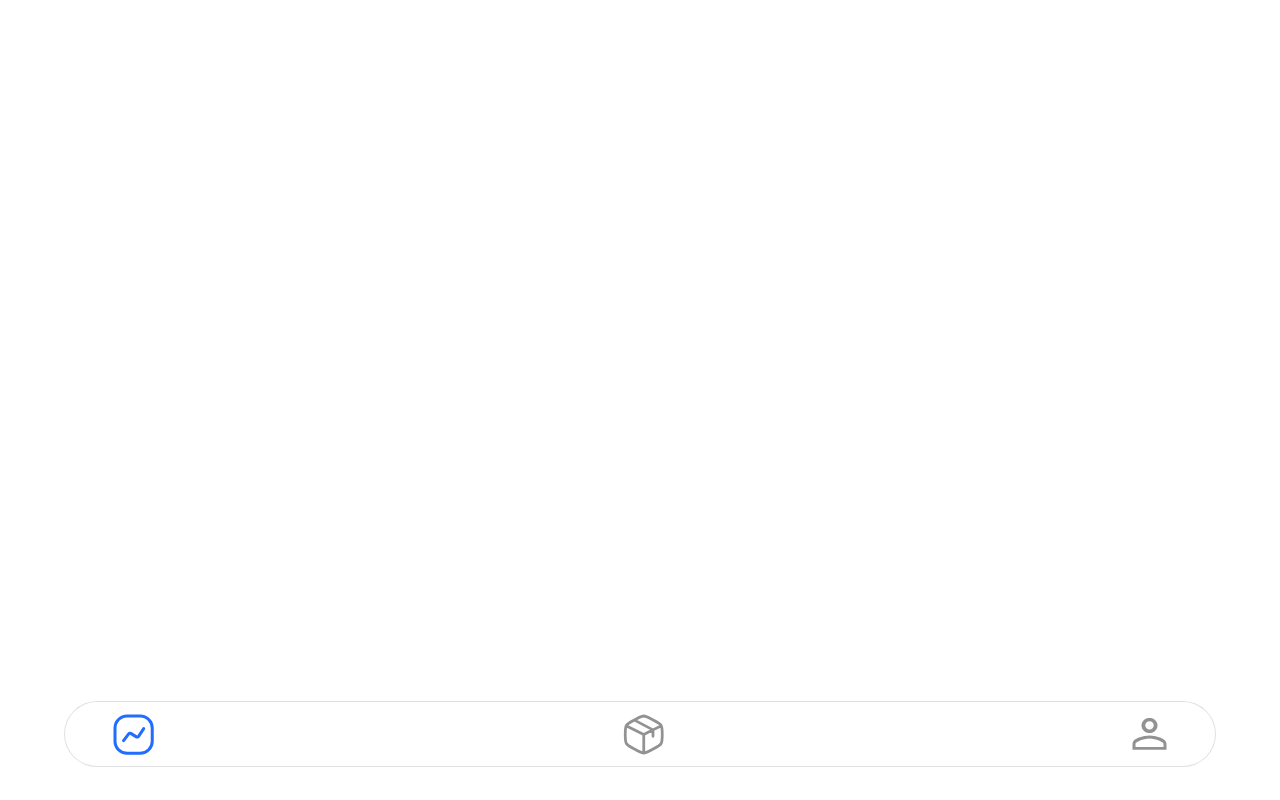
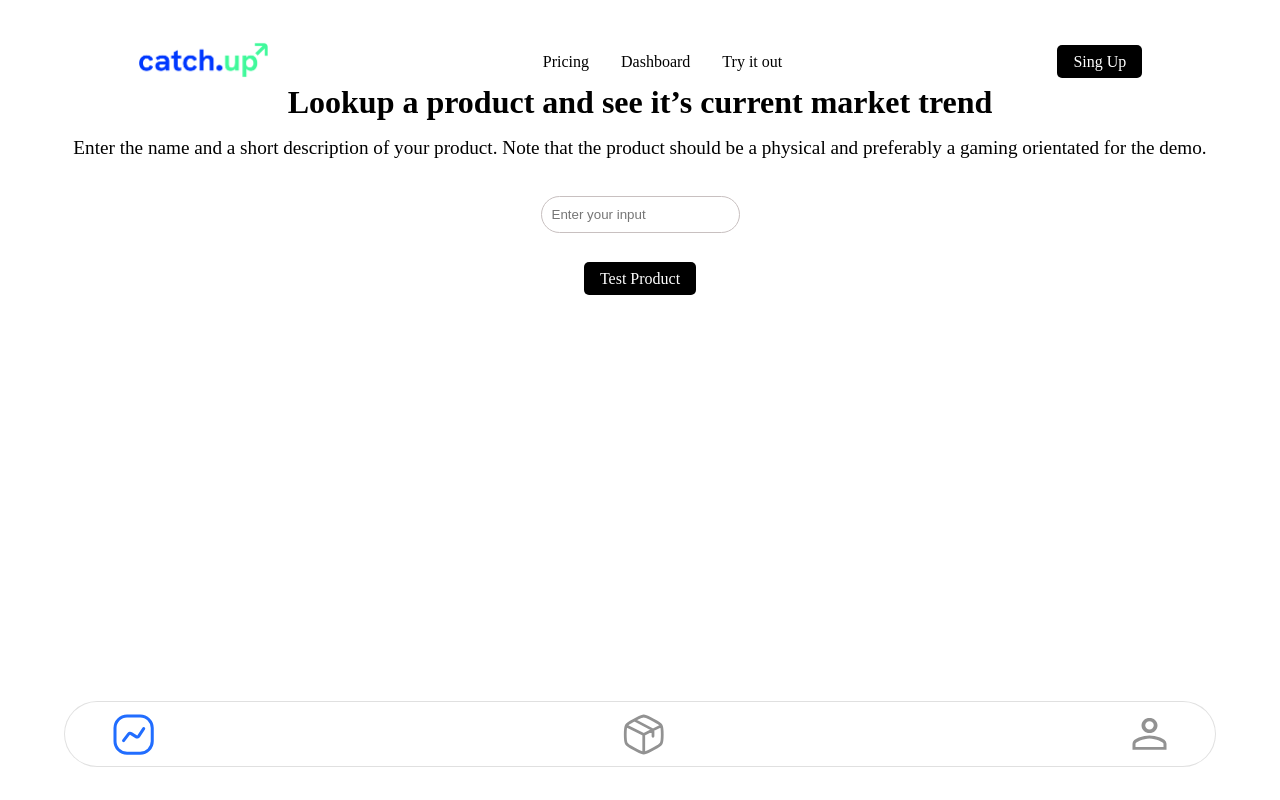
Before and after one commit to DROP-TABLE-Participants/catch-up, a Vue app in the folder client/: page /test in a window 1280 px wide. Before the commit this address had no page. Built offline with nearby package versions, Linux system fonts and the light colour scheme.

Commit message:
Add landing

```diff
--- /dev/null
+++ b/client/src/views/LandingView.vue
@@ -0,0 +1,117 @@
+<template>
+    <div class="navbar">
+      <div class="navbar__logo">
+        <img src="../assets/logo.png" alt="logo" />
+      </div>
+      <div class="navbar__links">
+        <router-link to="/pricing">Pricing</router-link>
+        <router-link to="/dashboard">Dashboard</router-link>
+        <router-link to="/test">Try it out</router-link>
+      </div>
+      <div class="navbar__button">
+        <router-link to="/login">Login</router-link>
+      </div>
+    </div>
+    <div class="content">
+      <div class="content__text">
+        <p class="heading">Adapt your business to the market trends</p>
+        <p class="description">Stay updated on the current market trends of your products and adapt with ease</p>
+      </div>
+      <div class="content__buttons">
+        <router-link to="/test">Test Product</router-link>
+        <router-link to="/register">Create Account</router-link>
+      </div>
+    </div>
+  </template>
+
+  <script setup lang="ts">
+  </script>
+
+  <style scoped lang="scss">
+    .navbar {
+      display: flex;
+      justify-content: space-around;
+      align-items: center;
+      position: relative;
+      width: 100vw;
+      margin-top: 40px;
+
+      &__logo {
+        img {
+          width: 130px;
+        }
+      }
+
+      &__links {
+        display: flex;
+        gap: 2rem;
+
+        a {
+          text-decoration: none;
+          color: #000;
+          font-weight: 500;
+
+          &:hover {
+            text-decoration: underline;
+          }
+        }
+      }
+
+      &__button {
+        a {
+          padding: 0.5rem 1rem;
+          background-color: #000;
+          color: #fff;
+          border-radius: 5px;
+          text-decoration: none;
+          transition: background-color 0.3s;
+
+          &:hover {
+            background-color: #333;
+          }
+        }
+      }
+    }
+
+    .content {
+      display: flex;
+      justify-content: center;
+      align-items: center;
+      flex-direction: column;
+      position:relative;
+
+      &__text {
+        text-align: center;
+        margin-bottom: 2rem;
+
+        .heading {
+          font-size: 2rem;
+          font-weight: 700;
+          margin-bottom: 1rem;
+        }
+
+        .description {
+          font-size: 1.2rem;
+          font-weight: 500;
+        }
+      }
+
+      &__buttons {
+        display: flex;
+        gap: 2rem;
+
+        a {
+          padding: 0.5rem 1rem;
+          background-color: #000;
+          color: #fff;
+          border-radius: 5px;
+          text-decoration: none;
+          transition: background-color 0.3s;
+
+          &:hover {
+            background-color: #333;
+          }
+        }
+      }
+    }
+  </style>
--- /dev/null
+++ b/client/src/views/TestProduct.vue
@@ -0,0 +1,138 @@
+<template>
+    <div class="navbar">
+        <div class="navbar__logo">
+            <img src="../assets/logo.png" alt="logo" />
+        </div>
+        <div class="navbar__links">
+            <router-link to="/pricing">Pricing</router-link>
+            <router-link to="/dashboard">Dashboard</router-link>
+            <router-link to="/test">Try it out</router-link>
+        </div>
+        <div class="navbar__button">
+            <router-link to="/register">Sing Up</router-link>
+        </div>
+    </div>
+    <div class="content">
+        <div class="content__text">
+            <p class="heading">Lookup a product and see it’s current market trend</p>
+            <p class="description">Enter the name and a short description of your product. Note that the product should be a physical and preferably a gaming orientated for the demo.</p>
+        </div>
+        <div class="content__input">
+            <input v-model="productName" type="text" placeholder="Enter your input" />
+        </div>
+        <div class="content__buttons">
+            <p>
+                <router-link :to="{ name: 'results', params: { productName: productName } }">Test Product</router-link>
+            </p>
+        </div>
+    </div>
+</template>
+
+
+<script setup lang="ts">
+  import { ref } from 'vue';
+
+  const productName = ref('');
+</script>
+
+<style scoped lang="scss">
+    .navbar {
+      display: flex;
+      justify-content: space-around;
+      align-items: center;
+      position: relative;
+      width: 100vw;
+      margin-top: 40px;
+
+      &__logo {
+        img {
+          width: 130px;
+        }
+      }
+
+      &__links {
+        display: flex;
+        gap: 2rem;
+
+        a {
+          text-decoration: none;
+          color: #000;
+          font-weight: 500;
+
+          &:hover {
+            text-decoration: underline;
+          }
+        }
+      }
+
+      &__button {
+        a {
+          padding: 0.5rem 1rem;
+          background-color: #000;
+          color: #fff;
+          border-radius: 5px;
+          text-decoration: none;
+          transition: background-color 0.3s;
+
+          &:hover {
+            background-color: #333;
+          }
+        }
+      }
+    }
+
+    .content {
+      display: flex;
+      justify-content: center;
+      align-items: center;
+      flex-direction: column;
+      position:relative;
+
+      &__text {
+        text-align: center;
+        margin-bottom: 2rem;
+
+        .heading {
+          font-size: 2rem;
+          font-weight: 700;
+          margin-bottom: 1rem;
+        }
+
+        .description {
+          font-size: 1.2rem;
+          font-weight: 500;
+        }
+      }
+
+      &__input{
+        display: flex;
+        margin-bottom: 2rem;
+
+        input {
+          width: 100%;
+          box-sizing: border-box;
+          padding: 10px;
+          margin: 5px 0;
+          border: 1px solid #C8C0C0;
+          border-radius: 65px;
+        }
+      }
+
+      &__buttons {
+        display: flex;
+
+        a {
+          padding: 0.5rem 1rem;
+          background-color: #000;
+          color: #fff;
+          border-radius: 5px;
+          text-decoration: none;
+          transition: background-color 0.3s;
+
+          &:hover {
+            background-color: #333;
+          }
+        }
+      }
+    }
+</style>
--- /dev/null
+++ b/client/src/views/TestResults.vue
@@ -0,0 +1,119 @@
+<template>
+    <div class="navbar">
+        <div class="navbar__logo">
+            <img src="../assets/logo.png" alt="logo" />
+        </div>
+        <div class="navbar__links">
+            <router-link to="/pricing">Pricing</router-link>
+            <router-link to="/dashboard">Dashboard</router-link>
+            <router-link to="/test">Try it out</router-link>
+        </div>
+        <div class="navbar__button">
+            <router-link to="/register">Sing Up</router-link>
+        </div>
+    </div>
+    <div class="content">
+        <div class="content__text">
+            <p class="heading">{{ heading }}</p>
+        </div>
+
+    </div>
+</template>
+
+
+<script setup lang="ts">
+import { useRoute } from 'vue-router';
+
+const route = useRoute();
+var heading = route.params.productName;
+
+</script>
+
+<style scoped lang="scss">
+    .navbar {
+      display: flex;
+      justify-content: space-around;
+      align-items: center;
+      position: relative;
+      width: 100vw;
+      margin-top: 40px;
+
+      &__logo {
+        img {
+          width: 130px;
+        }
+      }
+
+      &__links {
+        display: flex;
+        gap: 2rem;
+
+        a {
+          text-decoration: none;
+          color: #000;
+          font-weight: 500;
+
+          &:hover {
+            text-decoration: underline;
+          }
+        }
+      }
+
+      &__button {
+        a {
+          padding: 0.5rem 1rem;
+          background-color: #000;
+          color: #fff;
+          border-radius: 5px;
+          text-decoration: none;
+          transition: background-color 0.3s;
+
+          &:hover {
+            background-color: #333;
+          }
+        }
+      }
+    }
+
+    .content {
+      display: flex;
+      justify-content: center;
+      align-items: center;
+      flex-direction: column;
+      position:relative;
+
+      &__text {
+        text-align: center;
+        margin-bottom: 2rem;
+
+        .heading {
+          font-size: 2rem;
+          font-weight: 700;
+          margin-bottom: 1rem;
+        }
+
+        .description {
+          font-size: 1.2rem;
+          font-weight: 500;
+        }
+      }
+
+      &__buttons {
+        display: flex;
+        gap: 2rem;
+
+        a {
+          padding: 0.5rem 1rem;
+          background-color: #000;
+          color: #fff;
+          border-radius: 5px;
+          text-decoration: none;
+          transition: background-color 0.3s;
+
+          &:hover {
+            background-color: #333;
+          }
+        }
+      }
+    }
+</style>
```
Also changed, not shown: client/src/router/index.ts (+7 -1 lines), 1 other file (tests, documents, lock files or other folders).
